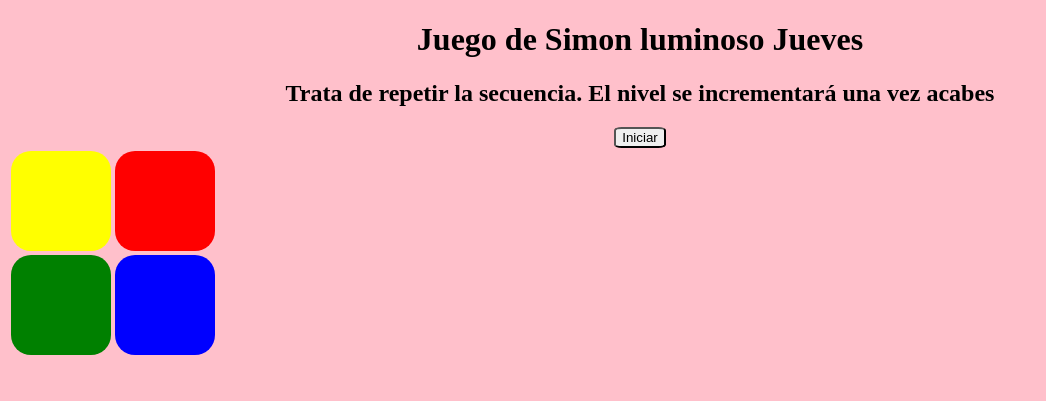
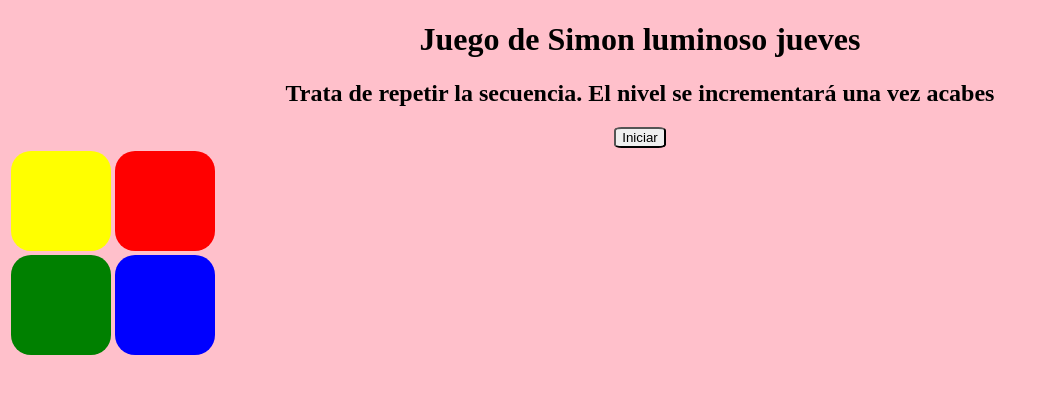
Before and after one commit to Jesus-Sanchez-dela-Riva/DEWEC2526, a plain HTML site: page OneDrive/Escritorio/JESUS/2º Superior/DWEC/index.html in a window 1280 px wide. Shown: the whole page, without its empty margins (0-1046 px from the left). Drawn offline with Linux system fonts and the light colour scheme; files that its build step writes are made by us from their sources.

Commit message:
Commit 2

```diff
--- a/OneDrive/Escritorio/JESUS/2º Superior/DWEC/index.html
+++ b/OneDrive/Escritorio/JESUS/2º Superior/DWEC/index.html
@@ -7,7 +7,7 @@
         <link rel="stylesheet" href="style.css">
     </head>
     <body>
-        <h1>Juego de Simon luminoso Jueves</h1>
+        <h1>Juego de Simon luminoso jueves</h1>
         <h2>Trata de repetir la secuencia. El nivel se incrementará una vez acabes</h2>
         <button>Iniciar</button>
         <div class="div0">
```
